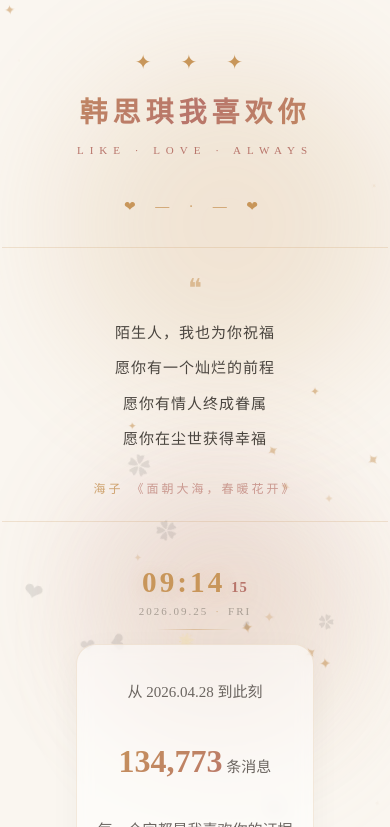
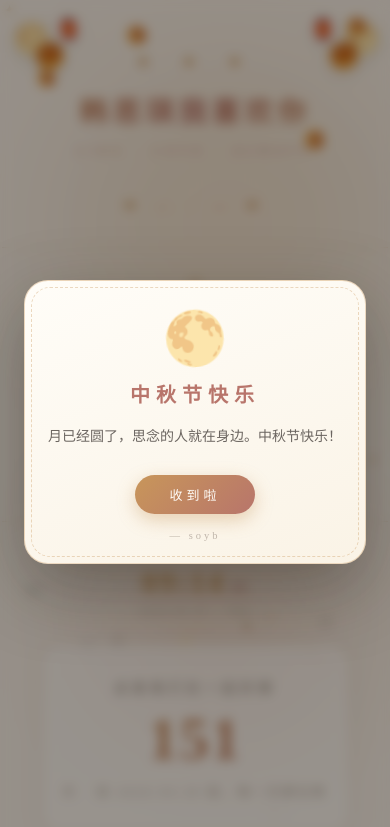
Before and after one commit to Cat0ntheRoof/HonPage, a plain HTML site: page index.html in a window 390 px wide. Shown: the top 827 px of the page. Drawn offline with Linux system fonts and the light colour scheme.

Commit message:
feat: 节日系统上线——倒计时、当天装饰与祝贺弹窗
主卡改造
- 首页统计只保留「在一起第 N 天」大数字（起始当天算第 1 天）
- 移除消息总数/小时/日均三个次要指标

新增 festivals.js
- 公历节日：元旦、情人节、白色情人节、520、平安夜、圣诞节
- 农历节日硬编码 2026-2030 公历日期（除夕/春节/七夕/中秋），
  日期经日历网、光明网、日本国立天文台等多源交叉核对
- 临近 7 天内标题下显示倒计时条（明天显示「明天就是…啦」）
- 节日当天：按主题挂角落装饰（摇摆动画）+ 飘落粒子 + 祝贺弹窗
- 弹窗每年每节日只自动弹一次（localStorage 记忆，隐私模式降级每次弹）

今日恰逢中秋（2026-09-25，农历八月十五），上线即生效：🌕🥮 装饰 + 中秋祝贺弹窗

验证：12 个节日场景全通过（含跨年、除夕/春节连过两天）、
恋爱天数语义正确（4/28=第1天、今天=第151天、一周年=第366天）

```diff
--- /dev/null
+++ b/festivals.js
@@ -0,0 +1,186 @@
+/* festivals.js — 节日系统
+ *
+ * 功能：
+ *   1. 临近节日倒计时（提前 7 天显示）
+ *   2. 节日当天：返回节日信息供页面挂装饰 + 弹祝贺弹窗
+ *
+ * 农历节日（除夕/春节/七夕/中秋）的公历日期为硬编码，
+ * 来源：日历网 / 光明网 / 日本国立天文台 / 多个万年历站交叉核对（2026-09-25 查证）。
+ * 覆盖 2026-2030；超出色表范围时农历节日自动缺席，公历节日不受影响。
+ *
+ * theme 决定节日当天的装饰方案（颜色 + emoji 挂件 + 飘落粒子）：
+ *   love       情人节系（粉）
+ *   spring     除夕/春节（红金）
+ *   midautumn  中秋（暖金 + 月 + 月饼）
+ *   xmas       平安夜/圣诞（红绿 + 雪）
+ *   newyear    元旦（金 + 烟花）
+ */
+'use strict';
+
+const FESTIVALS = [
+  /* —— 公历节日 —— */
+  {
+    name: '元旦', emoji: '🎆', theme: 'newyear',
+    month: 1, day: 1,
+    greeting: '今年的第一句新年快乐，必须说给你听。'
+  },
+  {
+    name: '情人节', emoji: '💝', theme: 'love',
+    month: 2, day: 14,
+    greeting: '情人节快乐。不过说实话，有你每天都是。'
+  },
+  {
+    name: '白色情人节', emoji: '🤍', theme: 'love',
+    month: 3, day: 14,
+    greeting: '白色情人节，回礼是一个更认真的我。'
+  },
+  {
+    name: '520', emoji: '💕', theme: 'love',
+    month: 5, day: 20,
+    greeting: '今天是 520。其实每天都是，只是今天有理由大声说。'
+  },
+  {
+    name: '平安夜', emoji: '🍎', theme: 'xmas',
+    month: 12, day: 24,
+    greeting: '愿今夜平安，往后都平安。平安夜快乐！'
+  },
+  {
+    name: '圣诞节', emoji: '🎅', theme: 'xmas',
+    month: 12, day: 25,
+    greeting: 'Merry Christmas！你就是我今年收到最好的礼物。'
+  },
+
+  /* —— 农历节日（硬编码公历日期，2026-2030） —— */
+  {
+    name: '除夕', emoji: '🏮', theme: 'spring',
+    date: '2027-02-05',
+    greeting: '今晚一起守岁，把旧年最后一个心愿留给你。除夕快乐！'
+  },
+  {
+    name: '除夕', emoji: '🏮', theme: 'spring',
+    date: '2028-01-25',
+    greeting: '今晚一起守岁，把旧年最后一个心愿留给你。除夕快乐！'
+  },
+  {
+    name: '除夕', emoji: '🏮', theme: 'spring',
+    date: '2029-02-12',
+    greeting: '今晚一起守岁，把旧年最后一个心愿留给你。除夕快乐！'
+  },
+  {
+    name: '除夕', emoji: '🏮', theme: 'spring',
+    date: '2030-02-02',
+    greeting: '今晚一起守岁，把旧年最后一个心愿留给你。除夕快乐！'
+  },
+  {
+    name: '春节', emoji: '🧧', theme: 'spring',
+    date: '2027-02-06',
+    greeting: '新的一年，第一件事还是喜欢你。过年好！'
+  },
+  {
+    name: '春节', emoji: '🧧', theme: 'spring',
+    date: '2028-01-26',
+    greeting: '新的一年，第一件事还是喜欢你。过年好！'
+  },
+  {
+    name: '春节', emoji: '🧧', theme: 'spring',
+    date: '2029-02-13',
+    greeting: '新的一年，第一件事还是喜欢你。过年好！'
+  },
+  {
+    name: '春节', emoji: '🧧', theme: 'spring',
+    date: '2030-02-03',
+    greeting: '新的一年，第一件事还是喜欢你。过年好！'
+  },
+  {
+    name: '七夕', emoji: '💞', theme: 'love',
+    date: '2027-08-08',
+    greeting: '银河今晚很挤，好在我们不用一年只见一次。七夕快乐！'
+  },
+  {
+    name: '七夕', emoji: '💞', theme: 'love',
+    date: '2028-08-26',
+    greeting: '银河今晚很挤，好在我们不用一年只见一次。七夕快乐！'
+  },
+  {
+    name: '七夕', emoji: '💞', theme: 'love',
+    date: '2029-08-16',
+    greeting: '银河今晚很挤，好在我们不用一年只见一次。七夕快乐！'
+  },
+  {
+    name: '七夕', emoji: '💞', theme: 'love',
+    date: '2030-08-05',
+    greeting: '银河今晚很挤，好在我们不用一年只见一次。七夕快乐！'
+  },
+  {
+    name: '中秋节', emoji: '🌕', theme: 'midautumn',
+    date: '2026-09-25',
+    greeting: '月已经圆了，思念的人就在身边。中秋节快乐！'
+  },
+  {
+    name: '中秋节', emoji: '🌕', theme: 'midautumn',
+    date: '2027-09-15',
+    greeting: '月已经圆了，思念的人就在身边。中秋节快乐！'
+  },
+  {
+    name: '中秋节', emoji: '🌕', theme: 'midautumn',
+    date: '2028-10-03',
+    greeting: '月已经圆了，思念的人就在身边。中秋节快乐！'
+  },
+  {
+    name: '中秋节', emoji: '🌕', theme: 'midautumn',
+    date: '2029-09-22',
+    greeting: '月已经圆了，思念的人就在身边。中秋节快乐！'
+  },
+  {
+    name: '中秋节', emoji: '🌕', theme: 'midautumn',
+    date: '2030-09-12',
+    greeting: '月已经圆了，思念的人就在身边。中秋节快乐！'
+  }
+];
+
+/* 节日对应的装饰方案（挂件 emoji + 飘落粒子 emoji + 主色） */
+const FEST_THEMES = {
+  love:      { hang: ['💝', '💞', '💘'],      fall: '💗', accent: '#e8798f' },
+  spring:    { hang: ['🏮', '🧧', '✨'],      fall: '🏮', accent: '#d9483b' },
+  midautumn: { hang: ['🌕', '🥮', '🏮'],      fall: '🥮', accent: '#c8965a' },
+  xmas:      { hang: ['🎄', '❄️', '🎅'],      fall: '❄️', accent: '#b8433c' },
+  newyear:   { hang: ['🎆', '🎉', '✨'],      fall: '✨', accent: '#c8965a' }
+};
+
+/* 计算某个节日实例在指定年份的日期（农历节日用硬编码 date） */
+function festDateOf(f, year){
+  if (f.date) {
+    const p = f.date.split('-');
+    return new Date(+p[0], +p[1] - 1, +p[2]);
+  }
+  return new Date(year, f.month - 1, f.day);
+}
+
+/* 取节日上下文：
+ *   active   —— 今天是不是节日（命中返回节日对象，否则 null）
+ *   upcoming —— 最近的未来节日 { fest, days }（days = 1 表示明天）
+ * 规则：以「自然日 0 点」比较；active 优先于 upcoming。
+ */
+function getFestivalContext(now){
+  const d = now || new Date();
+  const today0 = new Date(d.getFullYear(), d.getMonth(), d.getDate());
+  const year = today0.getFullYear();
+  let active = null, upcoming = null;
+
+  for (let i = 0; i < FESTIVALS.length; i++){
+    const f = FESTIVALS[i];
+    const fd = festDateOf(f, year);
+    const diff = Math.round((fd - today0) / 86400000); // 整数天差
+    if (diff === 0 && !active) active = f;
+    if (diff > 0 && (!upcoming || diff < upcoming.days)){
+      upcoming = { fest: f, days: diff, date: fd };
+    }
+  }
+  return { active: active, upcoming: upcoming };
+}
+
+if (typeof window !== 'undefined') {
+  window.FESTIVALS = FESTIVALS;
+  window.FEST_THEMES = FEST_THEMES;
+  window.getFestivalContext = getFestivalContext;
+}
--- a/index.html
+++ b/index.html
@@ -196,12 +196,10 @@
   }
   .poem .origin:empty { display: none; }
 
-  /* message card */
+  /* —— 恋爱天数主卡 —— */
   .msg {
     max-width: 560px;
     text-align: center;
-    font-size: 15px;
-    line-height: 2.6;
     color: #6b6560;
     padding: 40px 32px;
     background: rgba(255,255,255,0.55);
@@ -212,53 +210,156 @@
     margin-bottom: 44px;
     animation: fadeUp 1s ease-out 0.4s both;
   }
-  .msg p { margin: 0; }
-  .msg .msg-lead { margin-top: 1.6em; }
-  .msg .num {
-    font-size: 32px;
-    font-weight: 700;
+  .days-label {
+    font-size: 14px;
+    letter-spacing: 4px;
+    color: #8a837c;
+  }
+  .days-num {
+    font-size: clamp(56px, 15vw, 76px);
+    font-weight: 900;
+    line-height: 1.25;
+    letter-spacing: 2px;
     background: linear-gradient(135deg, #c8965a, #b8756b);
     -webkit-background-clip: text;
     -webkit-text-fill-color: transparent;
     background-clip: text;
-    display: inline-block;
-    margin: 8px 0;
     font-variant-numeric: tabular-nums;
-    transition: opacity .3s ease;
+    margin: 6px 0;
   }
-  /* 数字实时跳动 */
-  .msg .num.tick { opacity: .55; }
+  .days-since {
+    font-size: 12px;
+    letter-spacing: 3px;
+    color: #a89e94;
+  }
 
-  /* 统计小表 */
-  .stats {
+  /* —— 临近节日倒计时条 —— */
+  .fest-countdown {
     display: flex;
+    align-items: center;
     justify-content: center;
-    gap: 0;
-    margin-top: 28px;
-    padding-top: 24px;
-    border-top: 1px solid rgba(200,150,90,0.16);
+    gap: 10px;
+    max-width: 560px;
+    width: 100%;
+    margin: -6px auto 30px;
+    padding: 11px 20px;
+    border-radius: 999px;
+    background: linear-gradient(135deg, rgba(200,150,90,0.12), rgba(184,117,107,0.10));
+    border: 1px solid rgba(200,150,90,0.30);
+    animation: fadeDown 1s ease-out 0.25s both;
   }
-  .stats .cell {
-    flex: 1;
-    min-width: 0;
-    padding: 0 10px;
-    border-right: 1px solid rgba(200,150,90,0.16);
+  .fest-countdown[hidden] { display: none; }
+  .fest-countdown .fc-emoji { font-size: 17px; line-height: 1; }
+  .fest-countdown .fc-text {
+    font-size: 13px;
+    letter-spacing: 2px;
+    color: #a0713d;
+    font-weight: 600;
   }
-  .stats .cell:last-child { border-right: none; }
-  .stats .v {
+  .fest-countdown .fc-text b { color: #b8756b; }
+
+  /* —— 节日装饰层（节日当天） —— */
+  .fest-deco {
+    position: fixed; inset: 0;
+    pointer-events: none; z-index: 4; overflow: hidden;
+  }
+  .fest-deco[hidden] { display: none; }
+  .fest-deco .fd-hang {
+    position: absolute;
+    font-size: 30px;
+    animation: fdSway 4.2s ease-in-out infinite;
+    transform-origin: top center;
+    filter: drop-shadow(0 3px 8px rgba(0,0,0,0.12));
+  }
+  @keyframes fdSway {
+    0%,100% { transform: rotate(-7deg); }
+    50%     { transform: rotate(7deg); }
+  }
+  .fest-deco .fd-fall {
+    position: absolute;
+    top: -8vh;
     font-size: 17px;
-    font-weight: 700;
-    color: #c8965a;
-    font-variant-numeric: tabular-nums;
-    letter-spacing: .5px;
-    transition: opacity .3s ease;
+    animation: fdFall linear infinite;
   }
-  .stats .v.tick { opacity: .55; }
-  .stats .k {
-    margin-top: 6px;
-    font-size: 10px;
-    color: #a89e94;
-    letter-spacing: 2px;
+  @keyframes fdFall {
+    0%   { transform: translateY(-8vh) rotate(0deg); opacity: 0; }
+    8%   { opacity: .85; }
+    90%  { opacity: .85; }
+    100% { transform: translateY(106vh) rotate(340deg); opacity: 0; }
+  }
+
+  /* —— 节日祝贺弹窗 —— */
+  .fest-mask {
+    position: fixed; inset: 0;
+    z-index: 60;
+    display: flex;
+    align-items: center;
+    justify-content: center;
+    padding: 24px;
+    background: rgba(30,22,12,0.45);
+    backdrop-filter: blur(6px);
+    animation: fadeMask .5s ease-out both;
+  }
+  .fest-mask[hidden] { display: none; }
+  @keyframes fadeMask { from { opacity: 0; } to { opacity: 1; } }
+  .fest-modal {
+    position: relative;
+    max-width: 340px;
+    width: 100%;
+    text-align: center;
+    padding: 38px 30px 26px;
+    border-radius: 24px;
+    background: linear-gradient(160deg, #fffdf8, #faf3e6);
+    border: 1px solid rgba(200,150,90,0.35);
+    box-shadow: 0 24px 70px rgba(30,22,12,0.35);
+    animation: popIn .55s cubic-bezier(.2,.9,.3,1.25) both;
+  }
+  @keyframes popIn {
+    from { opacity: 0; transform: translateY(26px) scale(.92); }
+    to   { opacity: 1; transform: translateY(0) scale(1); }
+  }
+  .fest-modal::before {
+    content: '';
+    position: absolute;
+    inset: 6px;
+    border: 1px dashed rgba(200,150,90,0.35);
+    border-radius: 19px;
+    pointer-events: none;
+  }
+  .fest-modal .fm-emoji { font-size: 52px; line-height: 1; animation: fdSway 3.6s ease-in-out infinite; }
+  .fest-modal .fm-title {
+    margin-top: 14px;
+    font-size: 20px;
+    font-weight: 900;
+    letter-spacing: 6px;
+    color: #b8756b;
+  }
+  .fest-modal .fm-text {
+    margin-top: 14px;
+    font-size: 14px;
+    line-height: 2.1;
+    color: #6b6560;
+  }
+  .fest-modal .fm-btn {
+    margin-top: 24px;
+    padding: 10px 34px;
+    font-family: inherit;
+    font-size: 13px;
+    letter-spacing: 4px;
+    color: #fffdf8;
+    background: linear-gradient(135deg, #c8965a, #b8756b);
+    border: none;
+    border-radius: 999px;
+    cursor: pointer;
+    box-shadow: 0 6px 18px rgba(200,150,90,0.4);
+    transition: transform .3s ease, box-shadow .3s ease;
+  }
+  .fest-modal .fm-btn:hover { transform: translateY(-2px); box-shadow: 0 10px 24px rgba(200,150,90,0.5); }
+  .fest-modal .fm-sig {
+    margin-top: 16px;
+    font-size: 10.5px;
+    letter-spacing: 3px;
+    color: #c0b6ab;
   }
 
   @keyframes fadeUp {
@@ -468,16 +569,16 @@
 
   @media (max-width: 400px) {
     h1 { letter-spacing: 5px; }
-    .msg { padding: 28px 20px; }
+    .msg { padding: 32px 20px; }
     .poem { padding: 28px 18px 24px; }
     .poem .verse { font-size: 15px; letter-spacing: 1px; }
-    .stats .v { font-size: 15px; }
-    .stats .k { letter-spacing: 1px; }
-    .stats .cell { padding: 0 6px; }
     .photo-stage { max-width: 100%; }
     .photo-frame { padding: 8px; }
     .clock { margin: 2px 0 14px; }
     .clock .date { letter-spacing: 2px; }
+    .fest-countdown { margin: -2px auto 24px; padding: 9px 14px; }
+    .fest-countdown .fc-text { font-size: 12px; letter-spacing: 1px; }
+    .fest-modal { padding: 32px 22px 22px; }
   }
 </style>
 </head>
@@ -493,6 +594,20 @@
 
 <div class="floating-hearts" id="hearts"></div>
 
+<!-- 节日装饰层（节日当天出现：角落挂件 + 飘落粒子） -->
+<div class="fest-deco" id="festDeco" hidden></div>
+
+<!-- 节日祝贺弹窗（节日当天自动弹一次） -->
+<div class="fest-mask" id="festMask" hidden>
+  <div class="fest-modal" role="dialog" aria-modal="true">
+    <div class="fm-emoji" id="fmEmoji"></div>
+    <div class="fm-title" id="fmTitle"></div>
+    <div class="fm-text" id="fmText"></div>
+    <button class="fm-btn" id="fmBtn" type="button">收到啦</button>
+    <div class="fm-sig">&mdash; soyb</div>
+  </div>
+</div>
+
 <div class="title-wrap">
   <div class="crown">&#10022; &#10022; &#10022;</div>
   <h1>韩思琪我喜欢你</h1>
@@ -500,6 +615,12 @@
 </div>
 
 <div class="heart-sep">&#10084; &mdash; &middot; &mdash; &#10084;</div>
+
+<!-- 临近节日倒计时（7 天内自动出现） -->
+<div class="fest-countdown" id="festCountdown" hidden>
+  <span class="fc-emoji" id="fcEmoji"></span>
+  <span class="fc-text" id="fcText"></span>
+</div>
 
 <!-- 每日诗句 -->
 <div class="poem" id="poem">
@@ -515,26 +636,11 @@
   <div class="date" id="clkDate"></div>
 </div>
 
-<!-- 实时统计 -->
-<div class="msg">
-  <p>从 2026.04.28 到此刻</p>
-  <p><span class="num" id="msgCount">&mdash;</span> 条消息</p>
-  <p>每一个字都是我喜欢你的证据</p>
-
-  <div class="stats">
-    <div class="cell">
-      <div class="v" id="dayCount">&mdash;</div>
-      <div class="k">天</div>
-    </div>
-    <div class="cell">
-      <div class="v" id="hourCount">&mdash;</div>
-      <div class="k">小时</div>
-    </div>
-    <div class="cell">
-      <div class="v" id="perDay">&mdash;</div>
-      <div class="k">日均</div>
-    </div>
-  </div>
+<!-- 恋爱天数 -->
+<div class="msg days-card">
+  <p class="days-label">这是我们在一起的第</p>
+  <div class="days-num" id="daysNum">&mdash;</div>
+  <p class="days-since">天 &middot; 自 2026.04.28 起，每一天都在数</p>
 </div>
 
 <!-- 照片：单张轮换，原比例不裁切 -->
@@ -548,7 +654,7 @@
 <div class="vow">
   <div class="label">MY VOW TO YOU</div>
   <div class="text">
-    <p>这些数字还在长，我会一直数下去</p>
+    <p>这个数字还会一直长下去</p>
     <p>你说的每一句话我都记得</p>
     <p>以后的路也一起走吧</p>
   </div>
@@ -572,34 +678,15 @@
 <div class="bottom">soyb &amp; Hon &middot; 2026.04.28 &rarr; &#8734;</div>
 
 <script src="poems.js"></script>
+<script src="festivals.js"></script>
 <script>
-  /* ============ 实时统计 ============
-   * 锚点：2026-08-27 12:42:27（118,528 条最后一次归档时刻）
-   * 之后按实测日均 563 条/天 持续增长，页面每秒自更新。
-   *
-   * 口径说明（重要）：
-   *   ARCHIVE_START = 2026-01-28，是这 118,528 条的统计起点（不是在一起的起点）。
-   *   日均用「累计消息 / 自 ARCHIVE_START 起的天数」计算，与归档时实测的 563 一致。
-   *   在一起的天数单独用 START_DATE（2026-04-28）计算，两个指标互不干涉。
+  /* ============ 恋爱天数 ============
+   * 「在一起第 N 天」从 2026-04-28 当天算第 1 天，跨零点自动 +1。
    */
-  const ARCHIVE_START = new Date(2026, 0, 28, 23, 36, 43); // 1 月
-  const ANCHOR_DATE   = new Date(2026, 7, 27, 12, 42, 27); // 8 月，归档时刻
-  const ANCHOR_COUNT  = 118528;
-  const PER_DAY       = 563;      // 实测日均（118528 / 210.5 天）
-  const START_DATE    = new Date(2026, 3, 28, 0, 0, 0);    // 2026-04-28 在一起
+  const START_DATE = new Date(2026, 3, 28, 0, 0, 0);    // 2026-04-28 在一起
 
-  const elMsg   = document.getElementById('msgCount');
-  const elDay   = document.getElementById('dayCount');
-  const elHour  = document.getElementById('hourCount');
-  const elPerDay= document.getElementById('perDay');
-
-  const nf = new Intl.NumberFormat('en-US'); // 千分位：118,528
-
-  function countedAt(now){
-    if (now <= ANCHOR_DATE) return ANCHOR_COUNT;
-    const days = (now - ANCHOR_DATE) / 86400000;
-    return ANCHOR_COUNT + days * PER_DAY;
-  }
+  const elDays = document.getElementById('daysNum');
+  const nf = new Intl.NumberFormat('en-US');
 
   function pad(n){ return n < 10 ? '0' + n : '' + n; }
 
@@ -618,18 +705,101 @@
   }
 
   function render(now){
-    // 消息总数：取整显示
-    const total = countedAt(now);
-    elMsg.textContent = nf.format(Math.floor(total));
+    // 在一起第 N 天（起始当天 = 第 1 天）
+    const today0 = new Date(now.getFullYear(), now.getMonth(), now.getDate());
+    const start0 = new Date(START_DATE.getFullYear(), START_DATE.getMonth(), START_DATE.getDate());
+    const dayNo  = Math.round((today0 - start0) / 86400000) + 1;
+    elDays.textContent = nf.format(dayNo);
+  }
 
-    // 在一起：天 / 小时
-    const ms = now - START_DATE;
-    elDay.textContent  = nf.format(Math.floor(ms / 86400000));
-    elHour.textContent = nf.format(Math.floor(ms / 3600000));
+  /* ============ 节日系统 ============
+   * 1. 临近 7 天内：标题下显示倒计时条
+   * 2. 节日当天：页面挂主题装饰 + 自动弹一次祝贺弹窗（每年只弹一次，localStorage 记忆）
+   */
+  const elFC     = document.getElementById('festCountdown');
+  const elFcEmoji= document.getElementById('fcEmoji');
+  const elFcText = document.getElementById('fcText');
+  const elDeco   = document.getElementById('festDeco');
+  const elMask   = document.getElementById('festMask');
+  let lastFestDay = -1;
 
-    // 日均：分母用「自归档起点起的天数」，与归档实测的 563 口径一致
-    const archiveDays = (now - ARCHIVE_START) / 86400000;
-    elPerDay.textContent = Math.round(total / archiveDays);
+  function renderFest(now){
+    const dayKey = now.getFullYear() * 10000 + (now.getMonth() + 1) * 100 + now.getDate();
+    if (dayKey === lastFestDay) return;   // 一天内只需算一次
+    lastFestDay = dayKey;
+
+    const ctx = getFestivalContext(now);
+
+    /* —— 倒计时条 —— */
+    if (ctx.upcoming && ctx.upcoming.days <= 7){
+      elFcEmoji.textContent = ctx.upcoming.fest.emoji;
+      const n = ctx.upcoming.days;
+      elFcText.innerHTML = (n === 1)
+        ? '明天就是 <b>' + ctx.upcoming.fest.name + '</b> 啦'
+        : '距离 <b>' + ctx.upcoming.fest.name + '</b> 还有 ' + n + ' 天';
+      elFC.hidden = false;
+    } else {
+      elFC.hidden = true;
+    }
+
+    /* —— 当天装饰 + 弹窗 —— */
+    if (ctx.active){
+      const f = ctx.active;
+      const theme = FEST_THEMES[f.theme] || FEST_THEMES.love;
+      applyFestDecor(theme);
+      // 弹窗：每年每个节日只自动弹一次
+      const key = 'fest_greet_' + f.name + '_' + now.getFullYear();
+      try {
+        if (!localStorage.getItem(key)){
+          setTimeout(function(){
+            document.getElementById('fmEmoji').textContent = f.emoji;
+            document.getElementById('fmTitle').textContent = f.name + '快乐';
+            document.getElementById('fmText').textContent  = f.greeting;
+            elMask.hidden = false;
+            document.getElementById('fmBtn').addEventListener('click', function(){
+              elMask.hidden = true;
+            });
+          }, 1600);
+          localStorage.setItem(key, '1');
+        }
+      } catch(e){ /* localStorage 不可用（隐私模式）则每次都弹 */ }
+    }
+  }
+
+  /* 按主题挂装饰：四角挂件 + 飘落粒子 */
+  function applyFestDecor(theme){
+    elDeco.innerHTML = '';
+    // 角落挂件：左上 3 个 + 右上 3 个，高低错落
+    const spots = [
+      { left: '3%',  top: '2.5%', size: 30, delay: 0 },
+      { left: '8.5%',top: '5%',   size: 24, delay: .7 },
+      { left: '14%', top: '2%',   size: 20, delay: 1.3 },
+      { right:'3%',  top: '2.5%', size: 30, delay: .4 },
+      { right:'8.5%',top: '5%',   size: 24, delay: 1.0 },
+      { right:'14%', top: '2%',   size: 20, delay: 1.6 }
+    ];
+    spots.forEach(function(s, i){
+      const el = document.createElement('span');
+      el.className = 'fd-hang';
+      el.textContent = theme.hang[i % theme.hang.length];
+      el.style.left = s.left; el.style.right = s.right;
+      el.style.top = s.top;
+      el.style.fontSize = s.size + 'px';
+      el.style.animationDelay = s.delay + 's';
+      elDeco.appendChild(el);
+    });
+    // 飘落粒子：12 个，随机横向位置与时长
+    for (let i = 0; i < 12; i++){
+      const el = document.createElement('span');
+      el.className = 'fd-fall';
+      el.textContent = theme.fall;
+      el.style.left = (Math.random() * 96) + '%';
+      el.style.fontSize = (13 + Math.random() * 10) + 'px';
+      el.style.animationDuration = (9 + Math.random() * 8) + 's';
+      el.style.animationDelay = (Math.random() * 9) + 's';
+      elDeco.appendChild(el);
+    }
+    elDeco.hidden = false;
   }
 
   /* —— 每日诗句：按自然日取，同一天恒定 —— */
@@ -642,27 +812,23 @@
     document.getElementById('poem-origin').innerHTML = p.origin || '';
   })();
 
-  /* —— 秒级刷新 + 数字跳动过渡 —— */
-  function tickClass(el, on){
-    if (on) el.classList.add('tick'); else el.classList.remove('tick');
-  }
+  /* —— 秒级刷新 —— */
   let lastSecond = -1;
   function loop(){
     const now = new Date();
     if (now.getSeconds() !== lastSecond){
       lastSecond = now.getSeconds();
       renderClock(now);
-      [elMsg, elDay, elHour, elPerDay].forEach(function(el){ tickClass(el, true); });
       render(now);
-      setTimeout(function(){
-        [elMsg, elDay, elHour, elPerDay].forEach(function(el){ tickClass(el, false); });
-      }, 160);
+      // 跨天时节日状态需要重算（倒计时条出现/弹窗触发）
+      renderFest(now);
     }
     requestAnimationFrame(loop);
   }
 
   renderClock(new Date());
   render(new Date());
+  renderFest(new Date());
 
   // 页面离开/切后台时暂停重绘，回来后立刻同步
   let rafId = null;
@@ -670,7 +836,7 @@
   function stop(){ if (rafId !== null){ cancelAnimationFrame(rafId); rafId = null; } }
   document.addEventListener('visibilitychange', function(){
     if (document.hidden) stop();
-    else { const n = new Date(); renderClock(n); render(n); start(); }
+    else { const n = new Date(); renderClock(n); render(n); renderFest(n); start(); }
   });
   start();
 </script>
```
